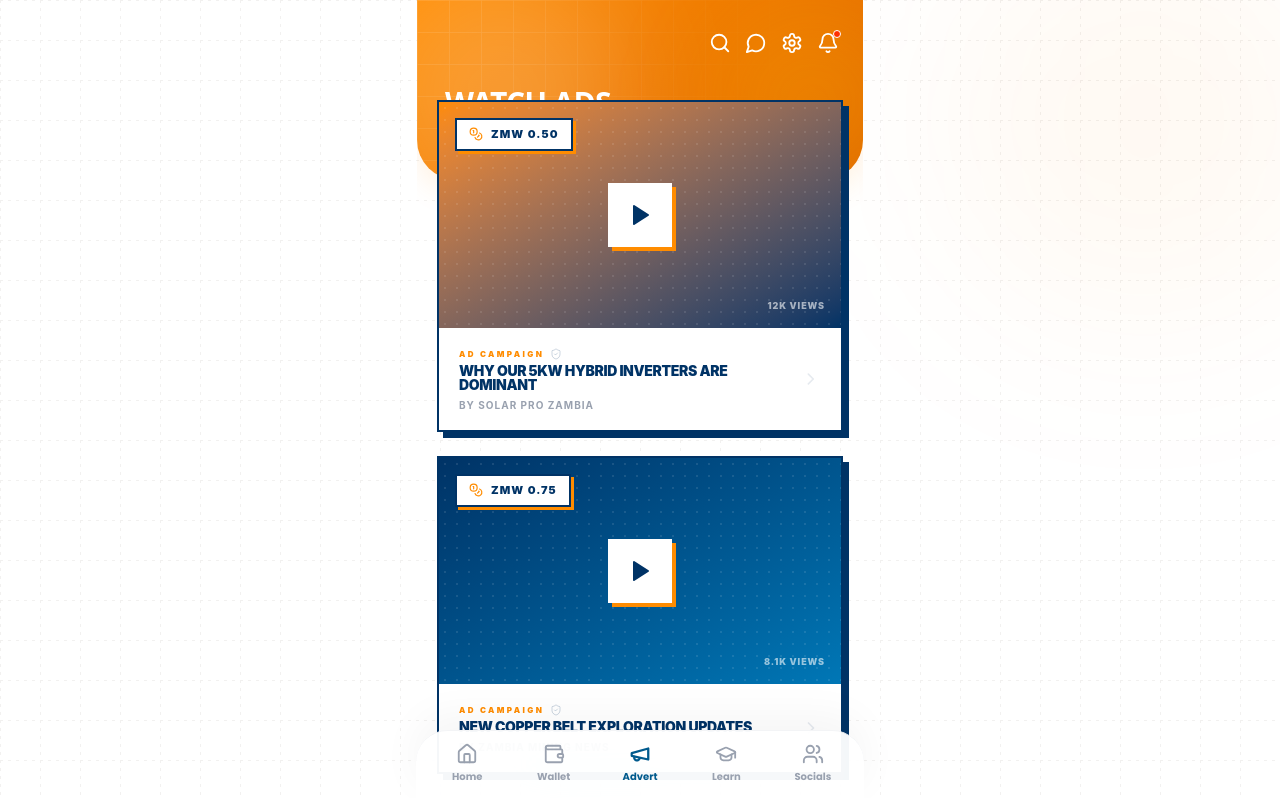
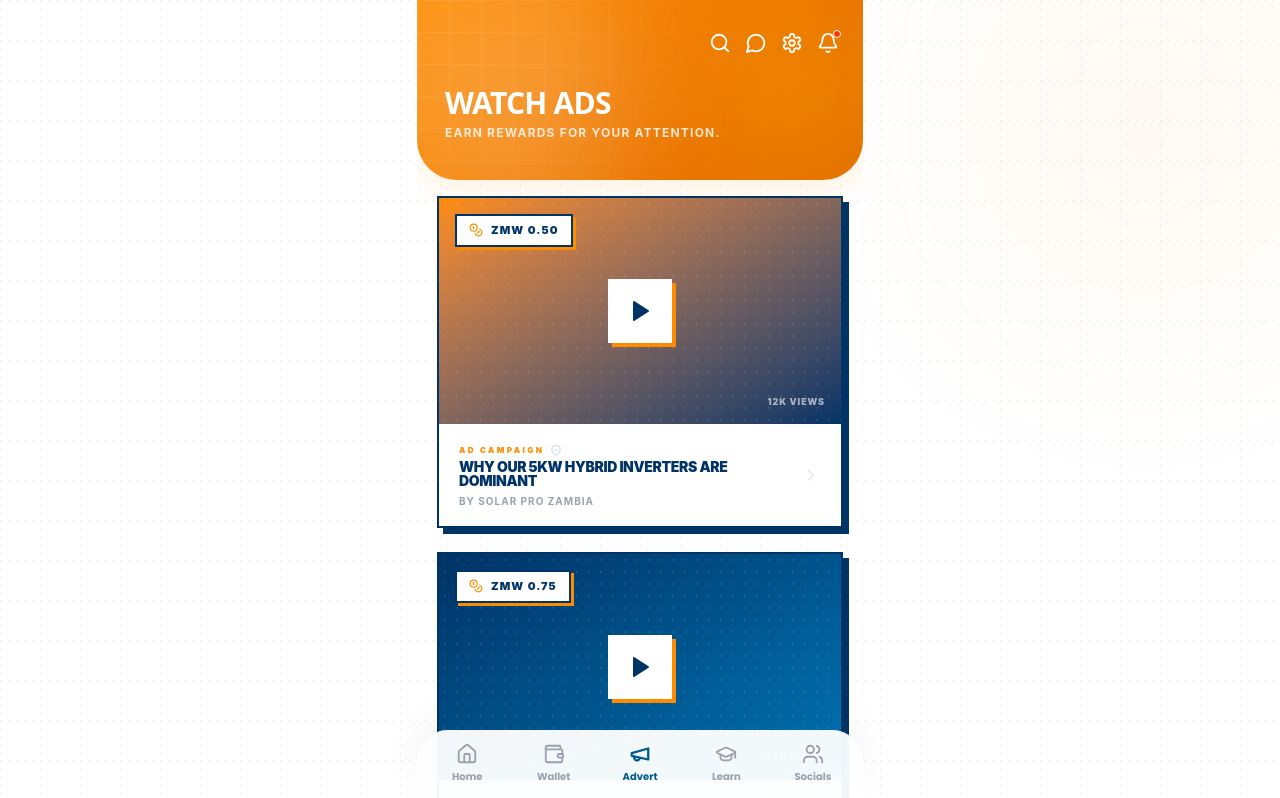
Before and after one commit to Ballo-Innovations/Kleench, a React (Vite) app in the folder apps/web/: page /advert in a window 1280 px wide. Shown: the top 798 px of the page. Built offline with nearby package versions, Linux system fonts and the light colour scheme; sample sign-in values are in the browser's storage; a web font is replaced by a local one.

Commit message:
feat: Implement the new `Advert` screen component to display watchable ads and user earnings statistics.

```diff
--- a/apps/web/src/app/screens/Advert.tsx
+++ b/apps/web/src/app/screens/Advert.tsx
@@ -40,7 +40,7 @@ export function Advert() {
         height={180}
       />
 
-      <div className="px-5 -mt-20 relative z-20 space-y-10">
+      <div className="px-5 mt-4 relative z-20 space-y-10">
 
         <section className="space-y-6">
 
```
